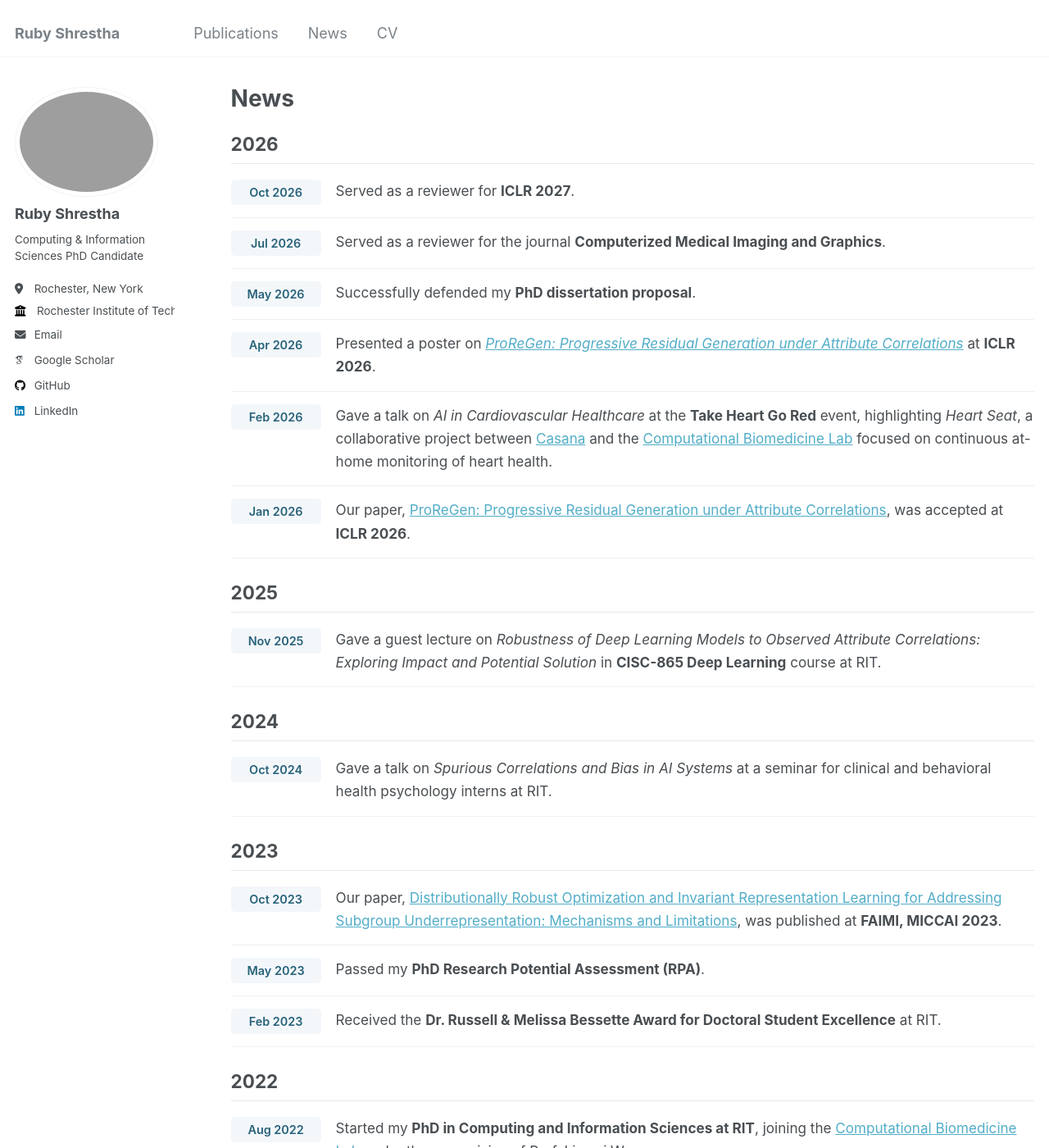
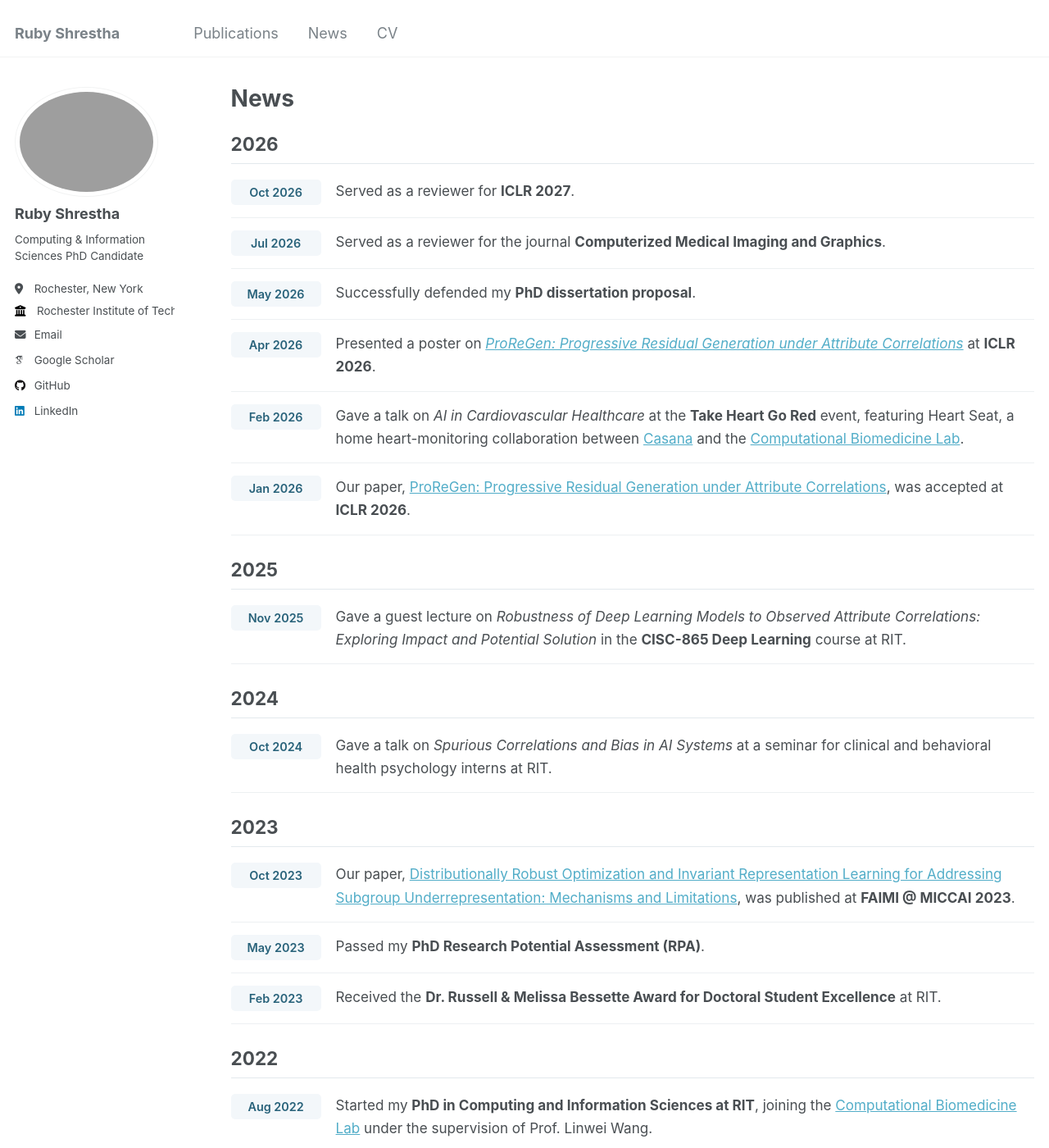
Before and after one commit to ruby-stha/ruby-stha.github.io, a Jekyll site: the page built from _pages/news.md, in a window 1280 px wide and 1400 px high. Shown: the whole window at 82% size. Built offline with Jekyll 4.4.1, drawn with Linux system fonts in a browser that asks for light colours; some web fonts are replaced.

Commit message:
About update

```diff
--- a/_pages/news.md
+++ b/_pages/news.md
@@ -24,7 +24,7 @@ updates:
 - section: '2026'
   year: 2026
   date: Feb 2026
-  text: Gave a talk on *AI in Cardiovascular Healthcare* at the **Take Heart Go Red** event, highlighting *Heart Seat*, a collaborative project between [Casana](https://casanacare.com/) and the [Computational Biomedicine Lab](https://www.rit.edu/cblwang/directory) focused on continuous at-home monitoring of heart health.
+  text: Gave a talk on *AI in Cardiovascular Healthcare* at the **Take Heart Go Red** event, featuring Heart Seat, a home heart-monitoring collaboration between [Casana](https://casanacare.com/) and the [Computational Biomedicine Lab](https://www.rit.edu/cblwang/directory).
 - section: '2026'
   year: 2026
   date: Jan 2026
@@ -34,7 +34,7 @@ updates:
   year: 2025
   date: Nov 2025
   text: 'Gave a guest lecture on *Robustness of Deep Learning Models to Observed Attribute Correlations: Exploring Impact
-    and Potential Solution* in **CISC-865 Deep Learning** course at RIT.'
+    and Potential Solution* in the **CISC-865 Deep Learning** course at RIT.'
 - section: '2024'
   year: 2024
   date: Oct 2024
@@ -43,8 +43,7 @@ updates:
   year: 2023
   date: Oct 2023
   text: 'Our paper, [Distributionally Robust Optimization and Invariant Representation Learning for Addressing
-    Subgroup Underrepresentation: Mechanisms and Limitations](https://arxiv.org/abs/2308.06434), was published at **FAIMI,
-    MICCAI 2023**.'
+    Subgroup Underrepresentation: Mechanisms and Limitations](https://arxiv.org/abs/2308.06434), was published at **FAIMI @ MICCAI 2023**.'
 - section: '2023'
   year: 2023
   date: May 2023
```
